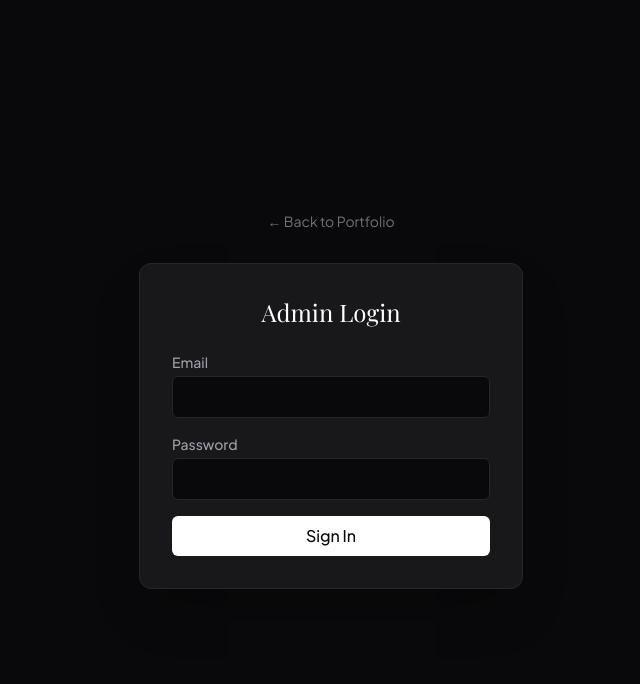
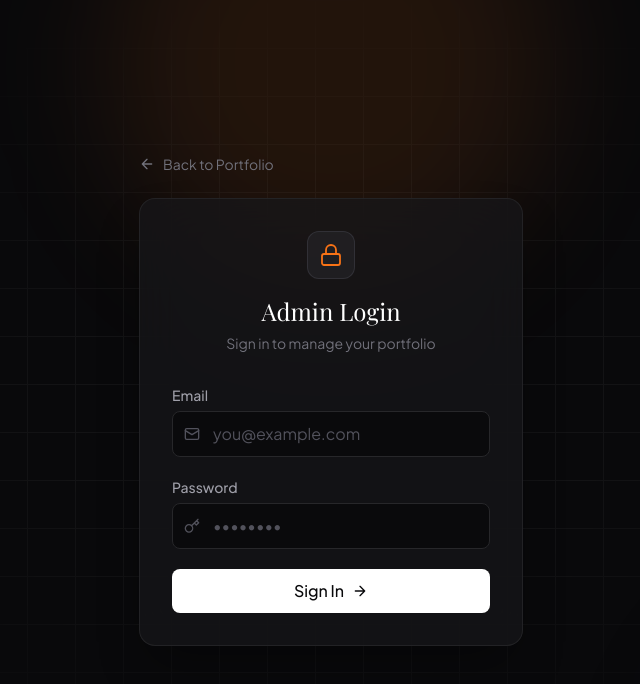
Before and after one commit to Ananth-Joshi/New-Portfolio, a Next.js app: page /admin/login in a window 1280 px wide. Shown: the top 684 px of the page, without its empty margins (309-949 px from the left). Built offline with nearby package versions, Linux system fonts and the light colour scheme; no server answers; a web font is replaced by a local one.

Commit message:
changed login and dashboard fixes

```diff
--- a/app/admin/login/page.tsx
+++ b/app/admin/login/page.tsx
@@ -16,49 +16,149 @@ export default async function LoginPage() {
   }
 
   return (
-    <div className="min-h-screen flex flex-col items-center justify-center bg-zinc-950 p-4">
-      <Link href="/" className="text-zinc-500 hover:text-white mb-8 text-sm">← Back to Portfolio</Link>
-      <div className="w-full max-w-sm p-8 bg-zinc-900 border border-zinc-800 rounded-xl shadow-2xl">
-        <h1 className="text-2xl font-serif mb-6 text-white text-center">Admin Login</h1>
+    <div className="relative min-h-screen flex flex-col items-center justify-center overflow-hidden bg-zinc-950 p-4">
+      {/* Background: soft glows + faint grid */}
+      <div aria-hidden className="pointer-events-none absolute inset-0">
+        <div className="absolute -top-40 left-1/2 h-[28rem] w-[28rem] -translate-x-1/2 rounded-full bg-accent-orange/10 blur-3xl" />
+        <div className="absolute -bottom-48 -right-24 h-96 w-96 rounded-full bg-zinc-700/10 blur-3xl" />
+        <div
+          className="absolute inset-0 opacity-[0.04]"
+          style={{
+            backgroundImage:
+              'linear-gradient(to right, #fff 1px, transparent 1px), linear-gradient(to bottom, #fff 1px, transparent 1px)',
+            backgroundSize: '48px 48px',
+            maskImage: 'radial-gradient(ellipse at center, black 30%, transparent 75%)',
+            WebkitMaskImage: 'radial-gradient(ellipse at center, black 30%, transparent 75%)',
+          }}
+        />
+      </div>
+
+      <div className="relative z-10 w-full max-w-sm">
+        <Link
+          href="/"
+          className="group mb-6 inline-flex items-center gap-2 text-sm text-zinc-500 transition-colors hover:text-white"
+        >
+          <svg
+            className="h-4 w-4 transition-transform group-hover:-translate-x-0.5"
+            viewBox="0 0 24 24"
+            fill="none"
+            stroke="currentColor"
+            strokeWidth="2"
+            strokeLinecap="round"
+            strokeLinejoin="round"
+          >
+            <path d="M19 12H5M12 19l-7-7 7-7" />
+          </svg>
+          Back to Portfolio
+        </Link>
+
+        <div className="rounded-2xl border border-zinc-800/80 bg-zinc-900/70 p-8 shadow-2xl shadow-black/40 backdrop-blur-xl">
+          <div className="mb-8 text-center">
+            <div className="mx-auto mb-4 flex h-12 w-12 items-center justify-center rounded-xl border border-zinc-700/60 bg-zinc-800/60 text-accent-orange">
+              <svg
+                className="h-6 w-6"
+                viewBox="0 0 24 24"
+                fill="none"
+                stroke="currentColor"
+                strokeWidth="1.8"
+                strokeLinecap="round"
+                strokeLinejoin="round"
+              >
+                <rect x="3" y="11" width="18" height="11" rx="2" />
+                <path d="M7 11V7a5 5 0 0 1 10 0v4" />
+              </svg>
+            </div>
+            <h1 className="text-2xl font-serif text-white">Admin Login</h1>
+            <p className="mt-1.5 text-sm text-zinc-500">Sign in to manage your portfolio</p>
+          </div>
 
           {!isSupabaseConfigured ? (
-          <div className="p-4 bg-orange-500/10 border border-orange-500/20 rounded-lg text-sm text-orange-200 text-center">
-            <p className="font-medium mb-2">Supabase is not fully setup yet!</p>
+            <div className="rounded-lg border border-orange-500/20 bg-orange-500/10 p-4 text-center text-sm text-orange-200">
+              <p className="mb-2 font-medium">Supabase is not fully setup yet!</p>
               <p className="text-orange-200/70">
                 Please enter your Supabase URL and Public Key in the environment settings to enable the admin dashboard.
               </p>
             </div>
           ) : (
-          <form action={login} className="space-y-4">
+            <form action={login} className="space-y-5">
               <div>
-              <label className="block text-sm font-medium text-zinc-400 mb-1" htmlFor="email">Email</label>
+                <label className="mb-1.5 block text-sm font-medium text-zinc-400" htmlFor="email">
+                  Email
+                </label>
+                <div className="relative">
+                  <svg
+                    className="pointer-events-none absolute left-3 top-1/2 h-4 w-4 -translate-y-1/2 text-zinc-600"
+                    viewBox="0 0 24 24"
+                    fill="none"
+                    stroke="currentColor"
+                    strokeWidth="2"
+                    strokeLinecap="round"
+                    strokeLinejoin="round"
+                  >
+                    <rect x="2" y="4" width="20" height="16" rx="2" />
+                    <path d="m22 7-10 6L2 7" />
+                  </svg>
                   <input
                     id="email"
                     name="email"
                     type="email"
                     required
-                className="w-full px-3 py-2 bg-zinc-950 border border-zinc-800 rounded-md text-white focus:outline-none focus:border-accent-orange"
+                    autoComplete="email"
+                    placeholder="you@example.com"
+                    className="w-full rounded-lg border border-zinc-800 bg-zinc-950/80 py-2.5 pl-10 pr-3 text-white placeholder:text-zinc-600 transition-colors focus:border-accent-orange focus:outline-none focus:ring-2 focus:ring-accent-orange/20"
                   />
                 </div>
+              </div>
+
               <div>
-              <label className="block text-sm font-medium text-zinc-400 mb-1" htmlFor="password">Password</label>
+                <label className="mb-1.5 block text-sm font-medium text-zinc-400" htmlFor="password">
+                  Password
+                </label>
+                <div className="relative">
+                  <svg
+                    className="pointer-events-none absolute left-3 top-1/2 h-4 w-4 -translate-y-1/2 text-zinc-600"
+                    viewBox="0 0 24 24"
+                    fill="none"
+                    stroke="currentColor"
+                    strokeWidth="2"
+                    strokeLinecap="round"
+                    strokeLinejoin="round"
+                  >
+                    <path d="M21 2l-2 2m-7.61 7.61a5.5 5.5 0 1 1-7.78 7.78 5.5 5.5 0 0 1 7.78-7.78zm0 0L15.5 7.5m0 0l3 3L22 7l-3-3m-3.5 3.5L19 4" />
+                  </svg>
                   <input
                     id="password"
                     name="password"
                     type="password"
                     required
-                className="w-full px-3 py-2 bg-zinc-950 border border-zinc-800 rounded-md text-white focus:outline-none focus:border-accent-orange"
+                    autoComplete="current-password"
+                    placeholder="••••••••"
+                    className="w-full rounded-lg border border-zinc-800 bg-zinc-950/80 py-2.5 pl-10 pr-3 text-white placeholder:text-zinc-600 transition-colors focus:border-accent-orange focus:outline-none focus:ring-2 focus:ring-accent-orange/20"
                   />
                 </div>
+              </div>
+
               <button
                 type="submit"
-              className="w-full py-2 px-4 bg-white text-zinc-950 font-medium rounded-md hover:bg-zinc-200 transition-colors"
+                className="group flex w-full items-center justify-center gap-2 rounded-lg bg-white px-4 py-2.5 font-medium text-zinc-950 transition-all hover:bg-zinc-200 active:scale-[0.98]"
               >
                 Sign In
+                <svg
+                  className="h-4 w-4 transition-transform group-hover:translate-x-0.5"
+                  viewBox="0 0 24 24"
+                  fill="none"
+                  stroke="currentColor"
+                  strokeWidth="2"
+                  strokeLinecap="round"
+                  strokeLinejoin="round"
+                >
+                  <path d="M5 12h14M12 5l7 7-7 7" />
+                </svg>
               </button>
             </form>
           )}
         </div>
       </div>
+    </div>
   );
 }
--- a/components/Sidebar.tsx
+++ b/components/Sidebar.tsx
@@ -1,6 +1,7 @@
 'use client'
 
 import { useState } from 'react'
+import { usePathname } from 'next/navigation'
 import Link from 'next/link'
 import {
   LayoutDashboard,
@@ -17,9 +18,24 @@ import {
 
 export function Sidebar({ email }: { email: string }) {
   const [isOpen, setIsOpen] = useState(false)
+  const pathname = usePathname()
 
   const toggleSidebar = () => setIsOpen(!isOpen)
   const closeSidebar = () => setIsOpen(false)
+
+  const linkClass = (active: boolean) =>
+    `flex items-center gap-3 px-3 py-2 rounded-lg transition-all group ${
+      active
+        ? 'bg-zinc-800 text-white'
+        : 'text-zinc-400 hover:bg-zinc-800/60 hover:text-white'
+    }`
+
+  const iconClass = (active: boolean) =>
+    `w-4 h-4 ${
+      active
+        ? 'text-white'
+        : 'text-zinc-400 group-hover:text-white'
+    }`
 
   return (
     <>
@@ -27,10 +43,14 @@ export function Sidebar({ email }: { email: string }) {
       <button
         onClick={toggleSidebar}
         className={`md:hidden fixed cursor-pointer top-4 z-50 p-2 bg-zinc-900 border border-zinc-800 rounded-md text-white shadow-lg transition-all duration-300 ${
-            isOpen ? 'left-[17rem]' : 'left-4'
+          isOpen ? 'left-[17rem]' : 'left-4'
         }`}
       >
-        {isOpen ? <X className="w-5 h-5" /> : <Menu className="w-5 h-5" />}
+        {isOpen ? (
+          <X className="w-5 h-5" />
+        ) : (
+          <Menu className="w-5 h-5" />
+        )}
       </button>
 
       {/* Overlay for mobile */}
@@ -41,80 +61,145 @@ export function Sidebar({ email }: { email: string }) {
         />
       )}
 
-      {/* Sidebar Content */}
-      <aside className={`
-        fixed md:static inset-y-0 left-0 z-40
-        w-64 bg-zinc-900 border-r border-zinc-800 flex flex-col shadow-xl
-        transition-transform duration-300 ease-in-out
-        ${isOpen ? 'translate-x-0' : '-translate-x-full md:translate-x-0'}
-      `}>
+      {/* Sidebar */}
+      <aside
+        className={`
+          fixed md:static inset-y-0 left-0 z-40
+          w-64 bg-zinc-900 border-r border-zinc-800 flex flex-col shadow-xl
+          transition-transform duration-300 ease-in-out
+          ${isOpen ? 'translate-x-0' : '-translate-x-full md:translate-x-0'}
+        `}
+      >
+        {/* Header */}
         <div className="p-6 border-b border-zinc-800/60 bg-zinc-950/20">
-          <Link href="/admin" onClick={closeSidebar} className="flex items-center gap-3 group">
+          <Link
+            href="/admin"
+            onClick={closeSidebar}
+            className="flex items-center gap-3 group"
+          >
             <div className="w-8 h-8 rounded-lg bg-blue-500/10 border border-blue-500/20 flex items-center justify-center text-blue-500 group-hover:bg-blue-500 group-hover:text-white transition-all">
               <MonitorPlay className="w-4 h-4" />
             </div>
-            <h2 className="text-lg font-semibold tracking-tight text-white">Admin Panel</h2>
+
+            <h2 className="text-lg font-semibold tracking-tight text-white">
+              Admin Panel
+            </h2>
           </Link>
         </div>
 
+        {/* Navigation */}
         <nav className="flex-1 p-4 space-y-1 overflow-y-auto">
-          <div className="text-xs font-semibold text-zinc-500 uppercase tracking-wider mb-4 mt-2 px-2">General</div>
 
-          <Link href="/admin" onClick={closeSidebar} className="flex items-center gap-3 px-3 py-2 rounded-lg hover:bg-zinc-800/60 hover:text-white transition-all group">
-            <LayoutDashboard className="w-4 h-4 text-zinc-400 group-hover:text-white" />
+          {/* General */}
+          <div className="text-xs font-semibold text-zinc-500 uppercase tracking-wider mb-4 mt-2 px-2">
+            General
+          </div>
+
+          {/* Dashboard */}
+          <Link
+            href="/admin"
+            onClick={closeSidebar}
+            className={linkClass(pathname === '/admin')}
+          >
+            <LayoutDashboard className={iconClass(pathname === '/admin')} />
             <span className="font-medium text-sm">Dashboard</span>
           </Link>
 
-          <Link href="/admin/hero" onClick={closeSidebar} className="flex items-center gap-3 px-3 py-2 rounded-lg hover:bg-zinc-800/60 hover:text-white transition-all group">
-            <MonitorPlay className="w-4 h-4 text-zinc-400 group-hover:text-white" />
+          {/* Hero */}
+          <Link
+            href="/admin/hero"
+            onClick={closeSidebar}
+            className={linkClass(pathname.startsWith('/admin/hero'))}
+          >
+            <MonitorPlay className={iconClass(pathname.startsWith('/admin/hero'))} />
             <span className="font-medium text-sm">Hero Section</span>
           </Link>
 
-          <Link href="/admin/about" onClick={closeSidebar} className="flex items-center gap-3 px-3 py-2 rounded-lg hover:bg-zinc-800/60 hover:text-white transition-all group">
-            <User className="w-4 h-4 text-zinc-400 group-hover:text-white" />
+          {/* About */}
+          <Link
+            href="/admin/about"
+            onClick={closeSidebar}
+            className={linkClass(pathname.startsWith('/admin/about'))}
+          >
+            <User className={iconClass(pathname.startsWith('/admin/about'))} />
             <span className="font-medium text-sm">About</span>
           </Link>
 
-          <div className="text-xs font-semibold text-zinc-500 uppercase tracking-wider mb-4 mt-6 px-2">Content</div>
+          {/* Content */}
+          <div className="text-xs font-semibold text-zinc-500 uppercase tracking-wider mb-4 mt-6 px-2">
+            Content
+          </div>
 
-          <Link href="/admin/projects" onClick={closeSidebar} className="flex items-center gap-3 px-3 py-2 rounded-lg hover:bg-zinc-800/60 hover:text-white transition-all group">
-            <FolderOpen className="w-4 h-4 text-zinc-400 group-hover:text-white" />
+          {/* Projects */}
+          <Link
+            href="/admin/projects"
+            onClick={closeSidebar}
+            className={linkClass(pathname.startsWith('/admin/projects'))}
+          >
+            <FolderOpen className={iconClass(pathname.startsWith('/admin/projects'))} />
             <span className="font-medium text-sm">Projects</span>
           </Link>
 
-          <Link href="/admin/experience" onClick={closeSidebar} className="flex items-center gap-3 px-3 py-2 rounded-lg hover:bg-zinc-800/60 hover:text-white transition-all group">
-            <Briefcase className="w-4 h-4 text-zinc-400 group-hover:text-white" />
+          {/* Experience */}
+          <Link
+            href="/admin/experience"
+            onClick={closeSidebar}
+            className={linkClass(pathname.startsWith('/admin/experience'))}
+          >
+            <Briefcase className={iconClass(pathname.startsWith('/admin/experience'))} />
             <span className="font-medium text-sm">Experience</span>
           </Link>
 
-          <Link href="/admin/technologies" onClick={closeSidebar} className="flex items-center gap-3 px-3 py-2 rounded-lg hover:bg-zinc-800/60 hover:text-white transition-all group">
-            <Code2 className="w-4 h-4 text-zinc-400 group-hover:text-white" />
+          {/* Technologies */}
+          <Link
+            href="/admin/technologies"
+            onClick={closeSidebar}
+            className={linkClass(pathname.startsWith('/admin/technologies'))}
+          >
+            <Code2 className={iconClass(pathname.startsWith('/admin/technologies'))} />
             <span className="font-medium text-sm">Technologies</span>
           </Link>
 
-          <Link href="/admin/certificates" onClick={closeSidebar} className="flex items-center gap-3 px-3 py-2 rounded-lg hover:bg-zinc-800/60 hover:text-white transition-all group">
-            <Award className="w-4 h-4 text-zinc-400 group-hover:text-white" />
+          {/* Certificates */}
+          <Link
+            href="/admin/certificates"
+            onClick={closeSidebar}
+            className={linkClass(pathname.startsWith('/admin/certificates'))}
+          >
+            <Award className={iconClass(pathname.startsWith('/admin/certificates'))} />
             <span className="font-medium text-sm">Certificates</span>
           </Link>
         </nav>
 
+        {/* User / Sign Out */}
         <div className="p-4 border-t border-zinc-800/60 bg-zinc-950/20">
+
           <div className="flex items-center gap-3 px-3 py-2 mb-2 rounded-lg">
             <div className="w-8 h-8 rounded-full bg-zinc-800 flex items-center justify-center border border-zinc-700">
               <User className="w-4 h-4 text-zinc-400" />
             </div>
+
             <div className="flex-1 min-w-0">
-              <p className="text-sm font-medium text-white truncate">{email}</p>
-              <p className="text-xs text-zinc-500 truncate">Administrator</p>
+              <p className="text-sm font-medium text-white truncate">
+                {email}
+              </p>
+
+              <p className="text-xs text-zinc-500 truncate">
+                Administrator
+              </p>
             </div>
           </div>
 
           <form action="/auth/signout" method="post">
-            <button type="submit" className="flex items-center gap-3 w-full px-3 py-2 text-zinc-400 hover:text-white hover:bg-red-500/10 cursor-pointer rounded-lg transition-all group text-sm font-medium">
+            <button
+              type="submit"
+              className="flex items-center gap-3 w-full px-3 py-2 text-zinc-400 hover:text-white hover:bg-red-500/10 cursor-pointer rounded-lg transition-all group text-sm font-medium"
+            >
               <LogOut className="w-4 h-4" />
               Sign Out
             </button>
           </form>
+
         </div>
       </aside>
     </>
```
Lines whose indentation alone changed are shown as unchanged.
